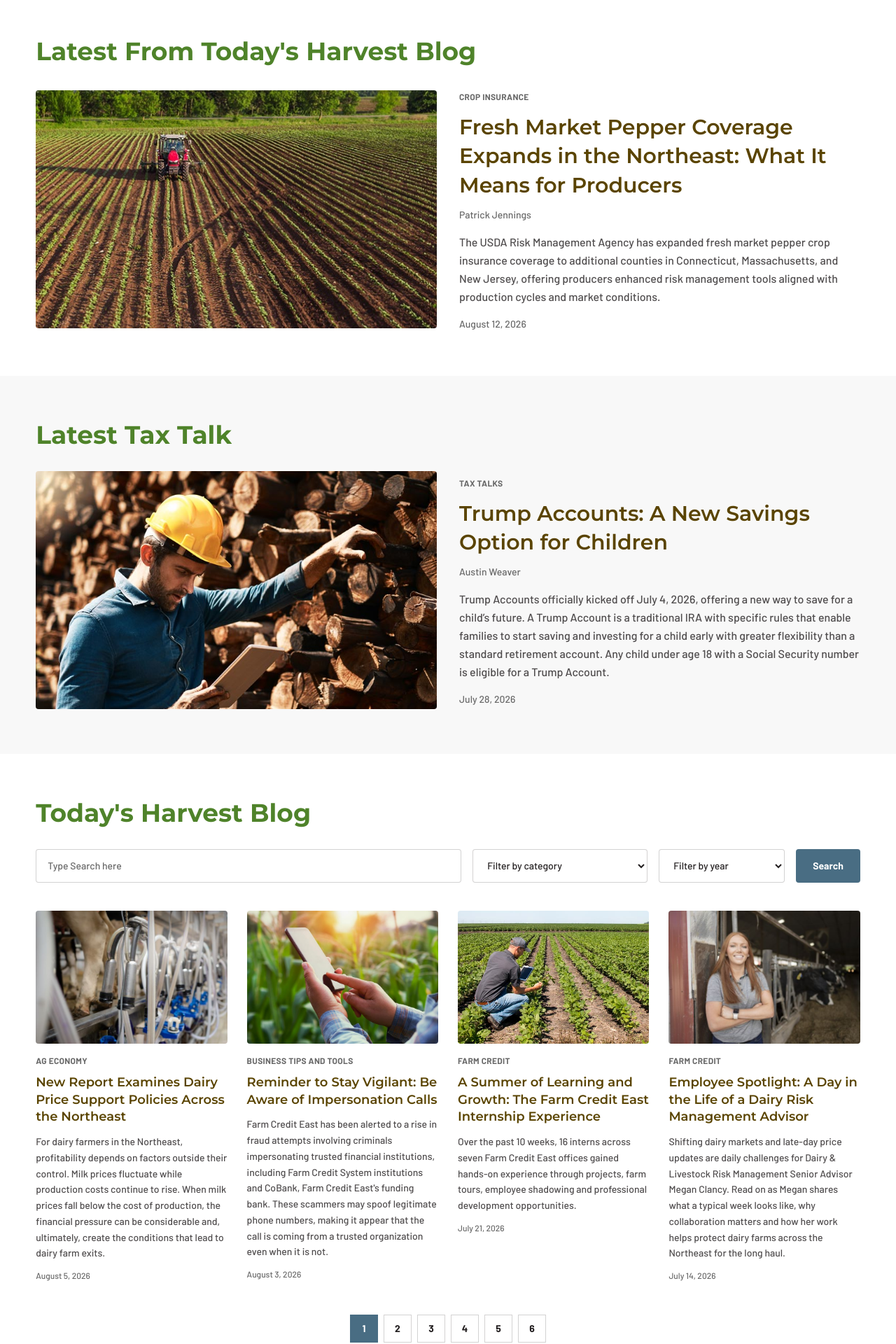
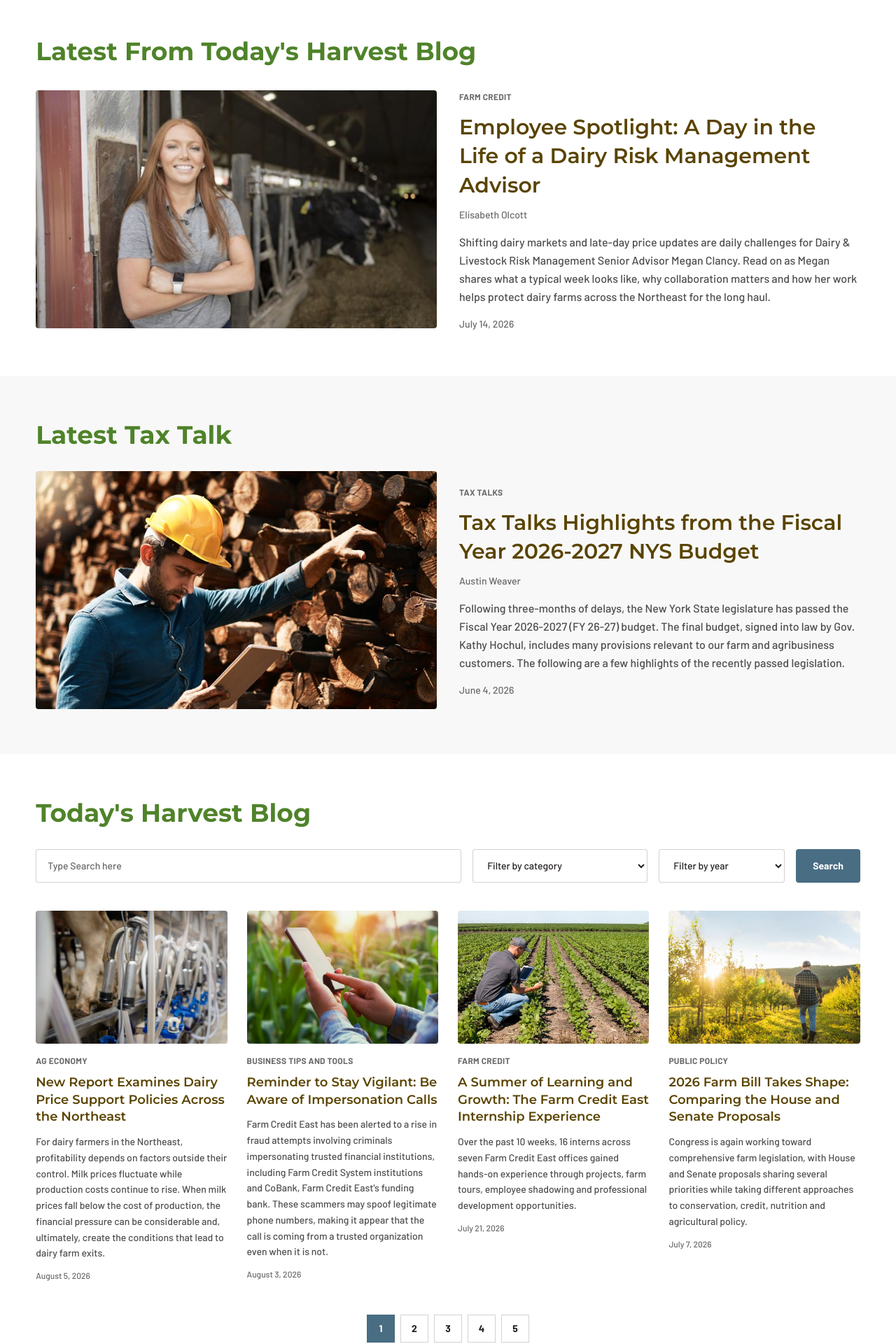
Before and after one commit to Jerryboie22/farm-funding, a Next.js app: page /resources/blog in a window 1280 px wide. Shown: the part 560-2480 px from the top of the page at 70% size. Built offline with nearby package versions, Linux system fonts and the light colour scheme.

Commit message:
Align Today's Harvest current article routes with reference URLs

```diff
--- a/app/resources/blog/current.ts
+++ b/app/resources/blog/current.ts
@@ -1,25 +1,26 @@
 import type { HarvestArticle } from "./articles";
 
 const CURRENT_FEATURED_ARTICLE: HarvestArticle = {
-  slug: "fresh-market-pepper-coverage-expands-in-the-northeast-what-it-means-for-producers",
-  title: "Fresh Market Pepper Coverage Expands in the Northeast: What It Means for Producers",
-  category: "Crop Insurance",
-  date: "August 12, 2026",
-  author: "Patrick Jennings",
-  image: "/images/crop-insurance/Insurance-Resources.jpg",
+  slug: "260714EmployeeSpotlightRiskManagementAdvisor",
+  title: "Employee Spotlight: A Day in the Life of a Dairy Risk Management Advisor",
+  category: "Farm Credit",
+  date: "July 14, 2026",
+  author: "Elisabeth Olcott",
+  image: "/images/homepage/Megan Clancy spotlight.jpg",
   excerpt:
-    "The USDA Risk Management Agency has expanded fresh market pepper crop insurance coverage to additional counties in Connecticut, Massachusetts, and New Jersey, offering producers enhanced risk management tools aligned with production cycles and market conditions.",
-  sourceUrl: "https://www.farmcrediteast.com/en/resources/todays-harvest-Blog",
+    "Shifting dairy markets and late-day price updates are daily challenges for Dairy & Livestock Risk Management Senior Advisor Megan Clancy. Read on as Megan shares what a typical week looks like, why collaboration matters and how her work helps protect dairy farms across the Northeast for the long haul.",
+  sourceUrl: "https://www.farmcrediteast.com/en/resources/todays-harvest-Blog/260714EmployeeSpotlightRiskManagementAdvisor",
   sections: [
-    { heading: "Expanded coverage", body: "The updated fresh market pepper crop insurance availability reaches additional counties in Connecticut, Massachusetts and New Jersey, giving eligible producers another tool for managing production and market risks." },
-    { heading: "Why it matters", body: "Fresh market vegetables can face weather, yield and market risks at different points in the production cycle. Crop insurance can help producers manage those exposures alongside their broader farm risk-management plan." },
-    { heading: "Talk with your agent", body: "Producers should review county eligibility, sales-closing requirements and available coverage options with their crop insurance agent before making coverage decisions." },
+    { heading: "The Big Picture", body: "Megan Clancy works at the intersection of changing dairy markets and the long-term sustainability of Northeast farms. Her work helps producers understand risk-management tools and turn market information into practical decisions." },
+    { heading: "Day-to-Day Decisions", body: "Her week combines market analysis, customer meetings, writing a weekly dairy market update and helping producers build risk-management strategies around their operations." },
+    { heading: "Collaboration is Key", body: "Working across departments helps loan officers, consultants and risk-management specialists provide customers with coordinated strategies that support long-term success." },
+    { heading: "Honing a Leadership Mindset", body: "Leadership development and involvement with young professionals have helped Megan grow beyond her job title while staying connected to agriculture and the next generation of industry leaders." },
   ],
 };
 
 export const CURRENT_REFERENCE_ARTICLES: HarvestArticle[] = [
   {
-    slug: "new-report-examines-dairy-price-support-policies-across-the-northeast",
+    slug: "260805DairyPriceSupportPolicies",
     title: "New Report Examines Dairy Price Support Policies Across the Northeast",
     category: "Ag Economy",
     date: "August 5, 2026",
@@ -34,7 +35,7 @@ export const CURRENT_REFERENCE_ARTICLES: HarvestArticle[] = [
     ],
   },
   {
-    slug: "reminder-to-stay-vigilant-be-aware-of-impersonation-calls",
+    slug: "260803ImpersonationCalls",
     title: "Reminder to Stay Vigilant: Be Aware of Impersonation Calls",
     category: "Business Tips and Tools",
     date: "August 3, 2026",
@@ -49,7 +50,7 @@ export const CURRENT_REFERENCE_ARTICLES: HarvestArticle[] = [
     ],
   },
   {
-    slug: "a-summer-of-learning-and-growth-the-farm-credit-east-internship-experience",
+    slug: "260721FarmCreditEastInternshipExperience",
     title: "A Summer of Learning and Growth: The Farm Credit East Internship Experience",
     category: "Farm Credit",
     date: "July 21, 2026",
@@ -63,37 +64,22 @@ export const CURRENT_REFERENCE_ARTICLES: HarvestArticle[] = [
       { heading: "Building the next generation", body: "Hands-on learning and professional development help students understand career opportunities in agriculture, finance, accounting, communications and related fields." },
     ],
   },
-  {
-    slug: "employee-spotlight-a-day-in-the-life-of-a-dairy-risk-management-advisor",
-    title: "Employee Spotlight: A Day in the Life of a Dairy Risk Management Advisor",
-    category: "Farm Credit",
-    date: "July 14, 2026",
-    author: "Elisabeth Olcott",
-    image: "/images/homepage/Megan Clancy spotlight.jpg",
-    excerpt: "Shifting dairy markets and late-day price updates are daily challenges for Dairy & Livestock Risk Management Senior Advisor Megan Clancy. Read on as Megan shares what a typical week looks like, why collaboration matters and how her work helps protect dairy farms across the Northeast for the long haul.",
-    sourceUrl: "https://www.farmcrediteast.com/en/resources/todays-harvest-Blog",
-    sections: [
-      { heading: "A typical week", body: "Dairy risk management moves with the market. Megan Clancy works with producers as prices change, helping customers understand market information and evaluate risk-management decisions." },
-      { heading: "Collaboration matters", body: "Risk management is most effective when producers, advisors and other members of the farm team share information and understand the goals of the operation." },
-      { heading: "Protecting farms for the long haul", body: "The work is focused on helping Northeast dairy farms manage volatility and make informed decisions that fit their individual financial and production plans." },
-    ],
-  },
 ];
 
 export const FEATURED_ARTICLE = CURRENT_FEATURED_ARTICLE;
 
 export const LATEST_TAX_TALK: HarvestArticle = {
-  slug: "trump-accounts-a-new-savings-option-for-children",
-  title: "Trump Accounts: A New Savings Option for Children",
+  slug: "260604FarmHighlightsNYSBudget",
+  title: "Tax Talks Highlights from the Fiscal Year 2026-2027 NYS Budget",
   category: "Tax Talks",
-  date: "July 28, 2026",
+  date: "June 4, 2026",
   author: "Austin Weaver",
   image: "/images/resources/Logger-Calculating.jpg",
-  excerpt: "Trump Accounts officially kicked off July 4, 2026, offering a new way to save for a child’s future. A Trump Account is a traditional IRA with specific rules that enable families to start saving and investing for a child early with greater flexibility than a standard retirement account. Any child under age 18 with a Social Security number is eligible for a Trump Account.",
-  sourceUrl: "https://www.farmcrediteast.com/en/resources/todays-harvest-Blog/260728ANewSavingsAccountForChildren",
+  excerpt: "Following three-months of delays, the New York State legislature has passed the Fiscal Year 2026-2027 (FY 26-27) budget. The final budget, signed into law by Gov. Kathy Hochul, includes many provisions relevant to our farm and agribusiness customers. The following are a few highlights of the recently passed legislation.",
+  sourceUrl: "https://www.farmcrediteast.com/en/resources/todays-harvest-Blog/260604FarmHighlightsNYSBudget",
   sections: [
-    { heading: "What is a Trump Account?", body: "A Trump Account is a traditional IRA with special rules for children. The account is structured so that the child owns the assets while an authorized adult manages the account until the child reaches age 18." },
-    { heading: "Who is eligible?", body: "Children under age 18 with a Social Security number are eligible. A Treasury pilot program also provides a one-time $1,000 seed contribution for qualifying U.S. citizens born between January 1, 2025 and December 31, 2028 when the required election is made." },
-    { heading: "How to open an account", body: "The election can be made using Form 4547 with a parent’s or guardian’s tax return or through the applicable online process. Families should review the current rules and contribution requirements before making an election." },
+    { heading: "Extension of Refundable Investment Tax Credit for Farmers", body: "The FY 26-27 budget extends New York's refundable investment tax credit for eligible farmers, keeping the benefit available for a longer planning horizon." },
+    { heading: "Standardization of Eligible Farmer Definition", body: "The budget establishes a single eligible-farmer definition for several New York agricultural tax credits, helping standardize the eligibility test across programs." },
+    { heading: "$30 Million Tariff Relief Fund", body: "The budget also establishes funding for direct tariff relief intended to help New York farmers offset increased costs for fertilizer, equipment and supplies." },
   ],
 };
```
